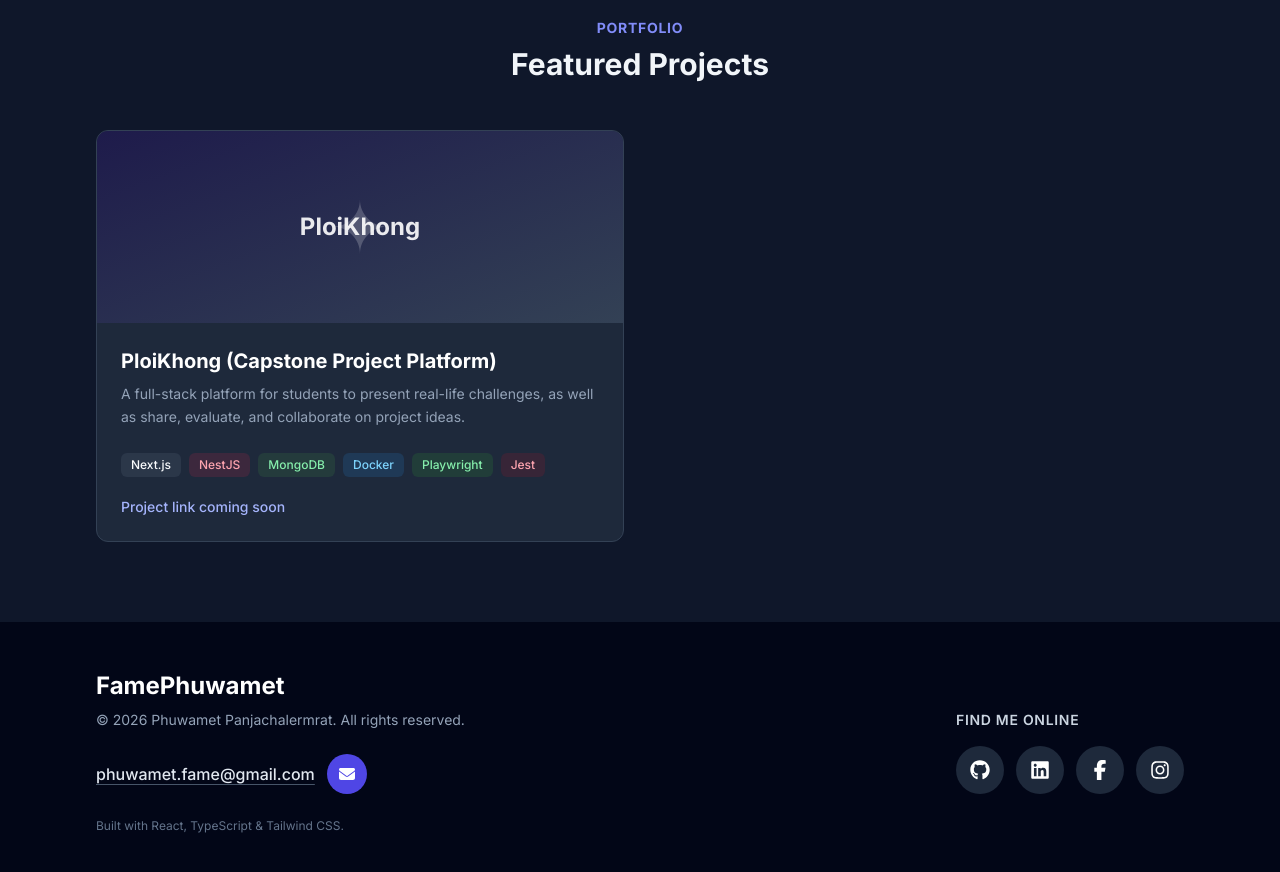
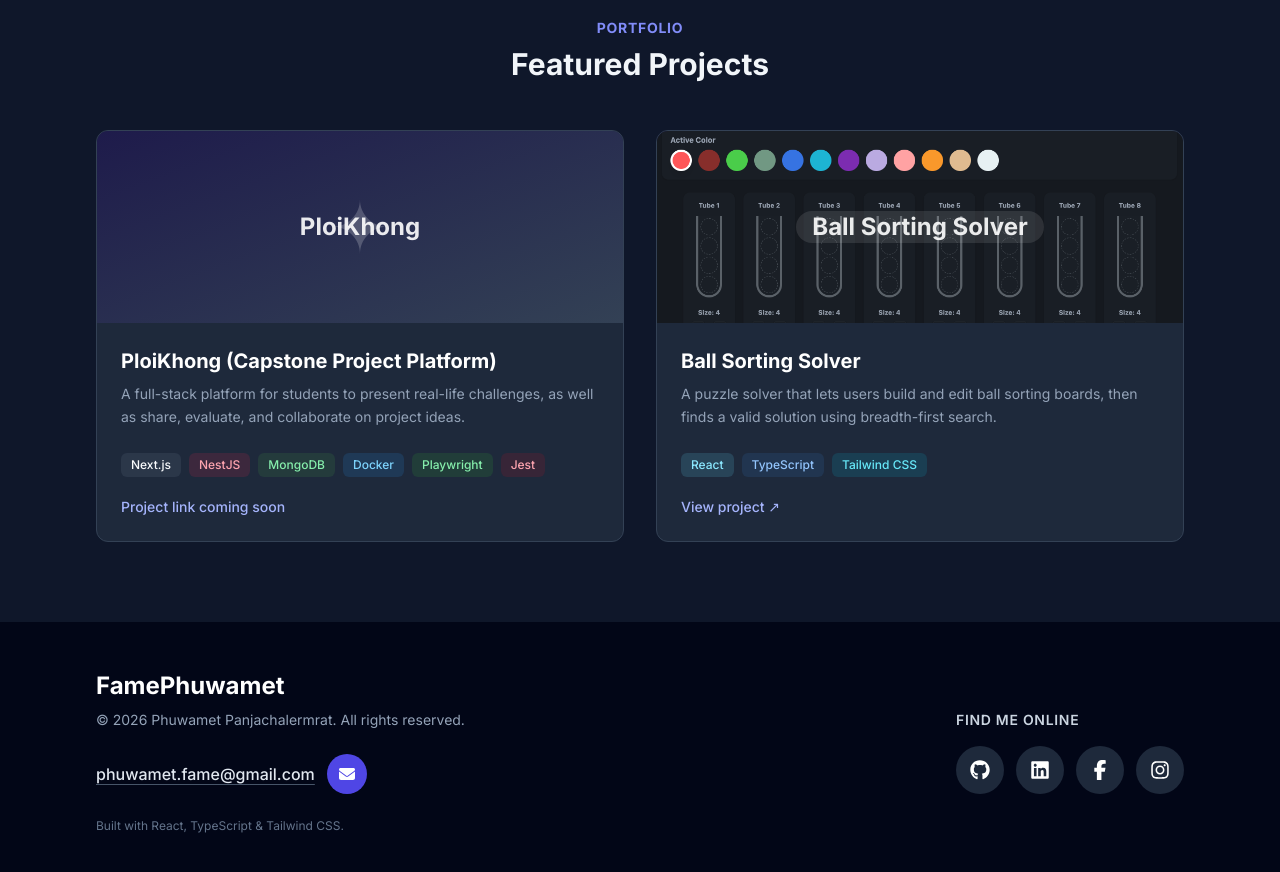
Before and after one commit to FameNu/FameNu.github.io, a React (Vite) app: page /#/ in a window 1280 px wide. Shown: the part 2440-3312 px from the top of the page. Built offline with nearby package versions, Linux system fonts and the light colour scheme.

Commit message:
feat: add Ball Sorting Solver project with image and details

```diff
--- a/src/components/Projects.tsx
+++ b/src/components/Projects.tsx
@@ -58,13 +58,23 @@ export default function Projects() {
                 className='group cursor-pointer overflow-hidden rounded-xl border border-slate-700 bg-slate-800 text-left transition-colors hover:border-indigo-500 focus-visible:outline focus-visible:outline-2 focus-visible:outline-indigo-400'
               >
                 <div className='relative flex h-48 items-center justify-center overflow-hidden bg-gradient-to-br from-indigo-950 to-slate-700'>
-                  <span
-                    aria-hidden='true'
-                    className='absolute text-7xl opacity-20 transition-transform duration-500 group-hover:scale-110'
+                  {project.imghref ? (
+                    <img
+                      src={project.imghref}
+                      alt={project.imgAlt || project.name}
+                      className='absolute inset-0 h-full w-full object-cover'
+                    />
+                  ) : (
+                    <span
+                      aria-hidden='true'
+                      className='absolute text-7xl opacity-20 transition-transform duration-500 group-hover:scale-110'
+                    >
+                      ✦
+                    </span>
+                  )}
+                  <h3
+                    className={`relative z-10 px-4 text-center text-2xl font-bold text-white/90 ${project.imghref ? 'bg-white/10 rounded-full' : ''}`}
                   >
-                    ✦
-                  </span>
-                  <h3 className='relative z-10 px-4 text-center text-2xl font-bold text-white/90'>
                     {project.visualTitle ?? project.name}
                   </h3>
                 </div>
--- a/src/data/resumeData.json
+++ b/src/data/resumeData.json
@@ -116,6 +116,21 @@
         "Integrated frontend features with backend APIs to ensure seamless data flow.",
         "Designed test cases for manual testing and test scripts for automated testing."
       ]
+    },
+    {
+      "name": "Ball Sorting Solver",
+      "visualTitle": "Ball Sorting Solver",
+      "description": "A puzzle solver that lets users build and edit ball sorting boards, then finds a valid solution using breadth-first search.",
+      "technologies": ["React", "TypeScript", "Tailwind CSS"],
+      "url": "https://famenu.github.io/ball-sorting-solver/",
+      "repository": "https://github.com/FameNu/ball-sorting-solver",
+      "imghref": "/img/projects/ball-sorting-solver.png",
+      "imgAlt": "Ball Sorting Solver",
+      "highlights": [
+        "Built an interactive board editor with configurable tube counts, capacities, and custom colors.",
+        "Implemented a breadth-first search solver that finds valid sequences of moves.",
+        "Added step-by-step solution display and support for gravity-based tube editing."
+      ]
     }
   ]
 }
--- a/src/models/Resume.ts
+++ b/src/models/Resume.ts
@@ -48,6 +48,8 @@ export interface ProjectItem {
   repository?: string
   technologies: string[]
   highlights: string[]
+  imghref?: string
+  imgAlt?: string
 }
 
 export interface ResumeData {
```
Also changed, not shown: public/img/projects/ball-sorting-solver.png (added).
